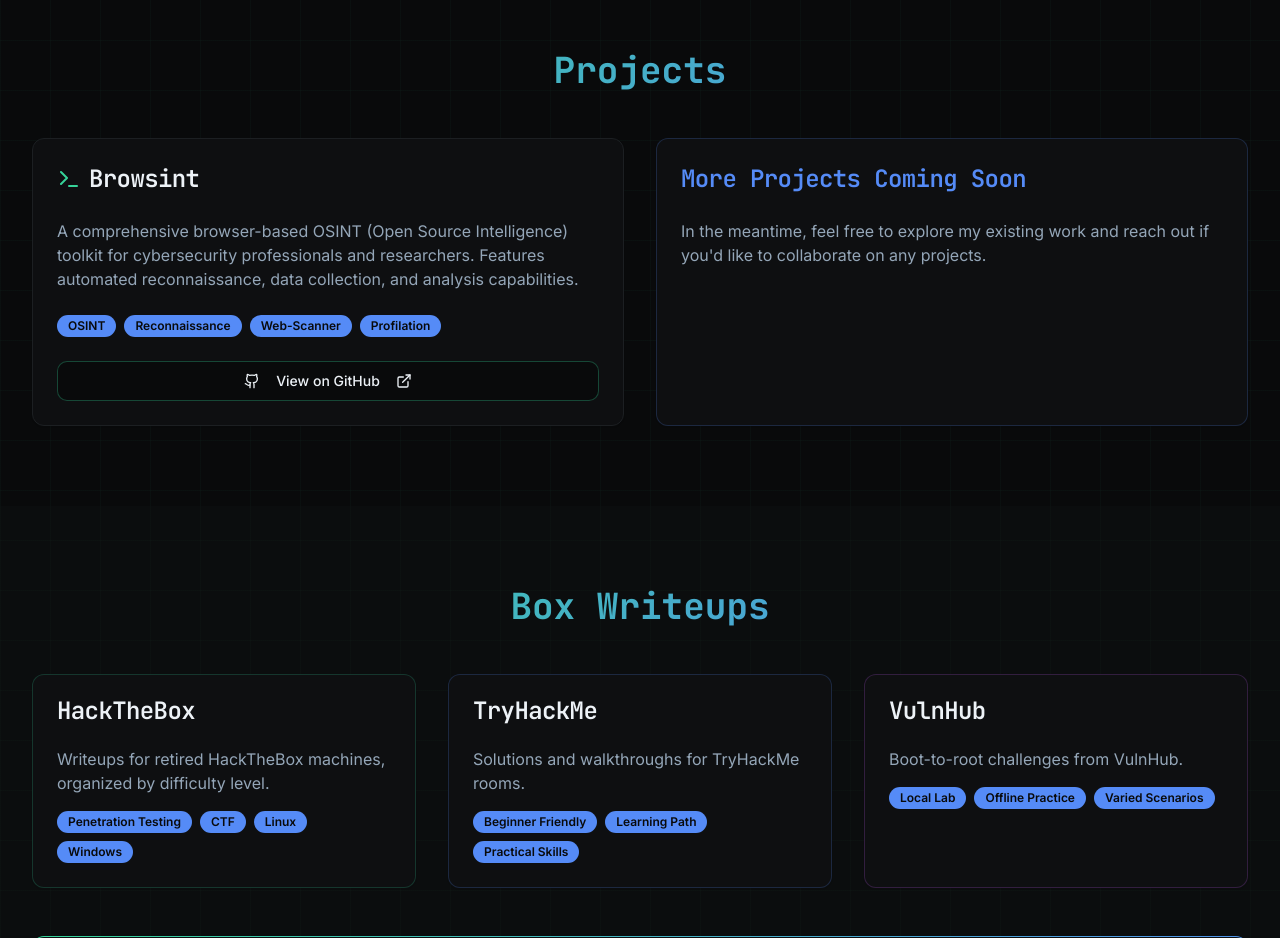
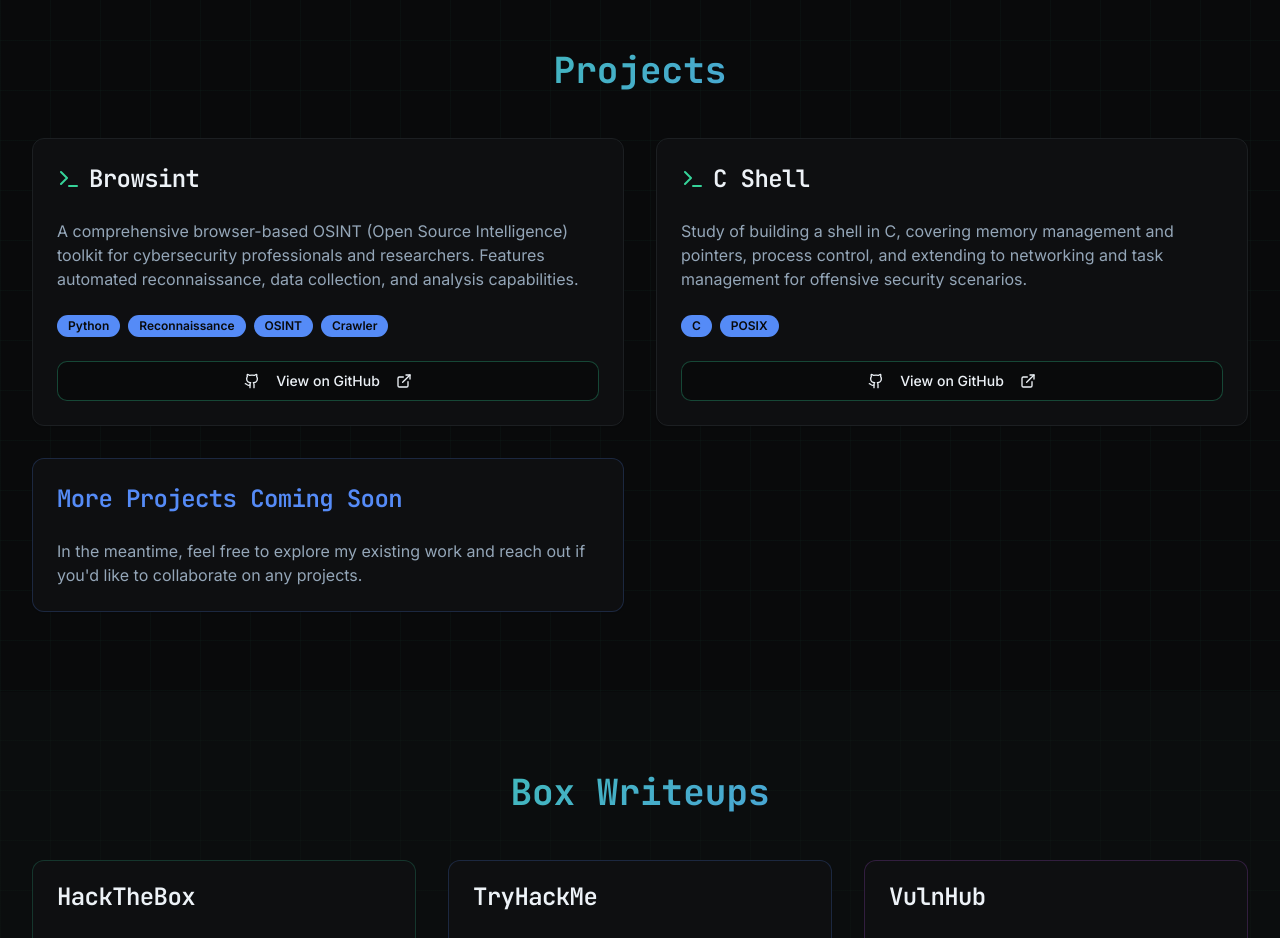
Before and after one commit to gianlucabassani/gianlucabassani.github.io, a React (Vite) app: page / in a window 1280 px wide. Shown: the part 2360-3298 px from the top of the page. Built offline with nearby package versions, Linux system fonts and the light colour scheme.

Commit message:
new project

```diff
--- a/src/pages/Index.tsx
+++ b/src/pages/Index.tsx
@@ -406,15 +406,42 @@
                     A comprehensive browser-based OSINT (Open Source Intelligence) toolkit for cybersecurity professionals and researchers. Features automated reconnaissance, data collection, and analysis capabilities.
                   </CardDescription>
                   <div className="flex flex-wrap gap-2 mb-6">
+                    <Badge variant="secondary" className="tag">Python</Badge>
+                    <Badge variant="secondary" className="tag">Reconnaissance</Badge>
                     <Badge variant="secondary" className="tag">OSINT</Badge>
-                    <Badge variant="secondary" className="tag">Reconnaissance</Badge>
-                    <Badge variant="secondary" className="tag">Web-Scanner</Badge>
-                    <Badge variant="secondary" className="tag">Profilation</Badge>
+                    <Badge variant="secondary" className="tag">Crawler</Badge>
                   </div>
                   <Button
                     variant="outline"
                     className="w-full border-primary/30 hover:bg-primary/10"
                     onClick={() => window.open('https://github.com/gianlucabassani/browsint', '_blank')}
+                  >
+                    <Github className="w-4 h-4 mr-2" />
+                    View on GitHub
+                    <ExternalLink className="w-4 h-4 ml-2" />
+                  </Button>
+                </CardContent>
+              </Card>
+
+              <Card className="card-hover glow-primary">
+                <CardHeader>
+                  <CardTitle className="text-2xl flex items-center">
+                    <Terminal className="w-6 h-6 mr-2 text-primary" />
+                    C Shell
+                  </CardTitle>
+                </CardHeader>
+                <CardContent>
+                  <CardDescription className="text-base mb-6">
+                    Study of building a shell in C, covering memory management and pointers, process control, and extending to networking and task management for offensive security scenarios.
+                  </CardDescription>
+                  <div className="flex flex-wrap gap-2 mb-6">
+                    <Badge variant="secondary" className="tag">C</Badge>
+                    <Badge variant="secondary" className="tag">POSIX</Badge>
+                  </div>
+                  <Button
+                    variant="outline"
+                    className="w-full border-primary/30 hover:bg-primary/10"
+                    onClick={() => window.open('https://github.com/gianlucabassani/C-shell', '_blank')}
                   >
                     <Github className="w-4 h-4 mr-2" />
                     View on GitHub
```
